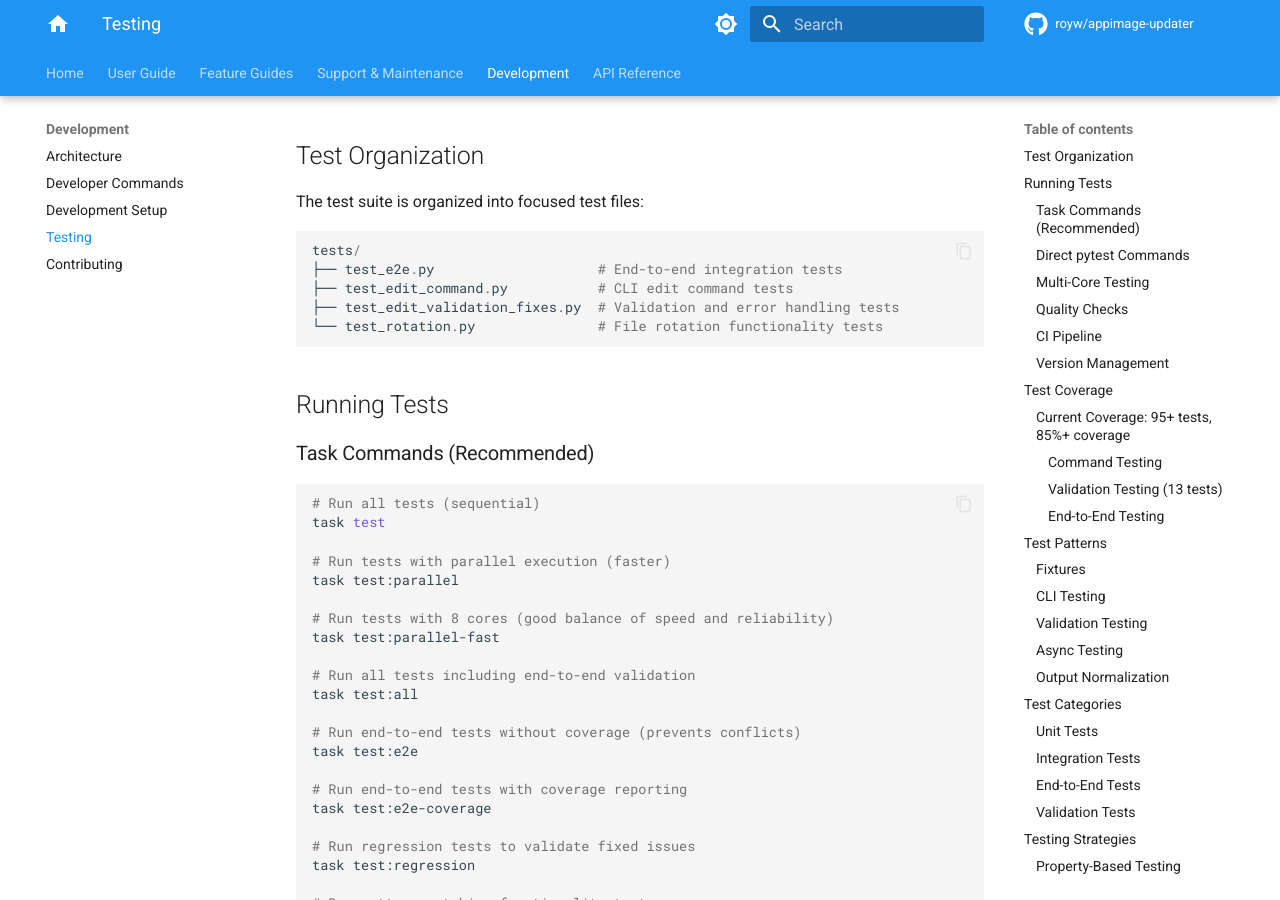
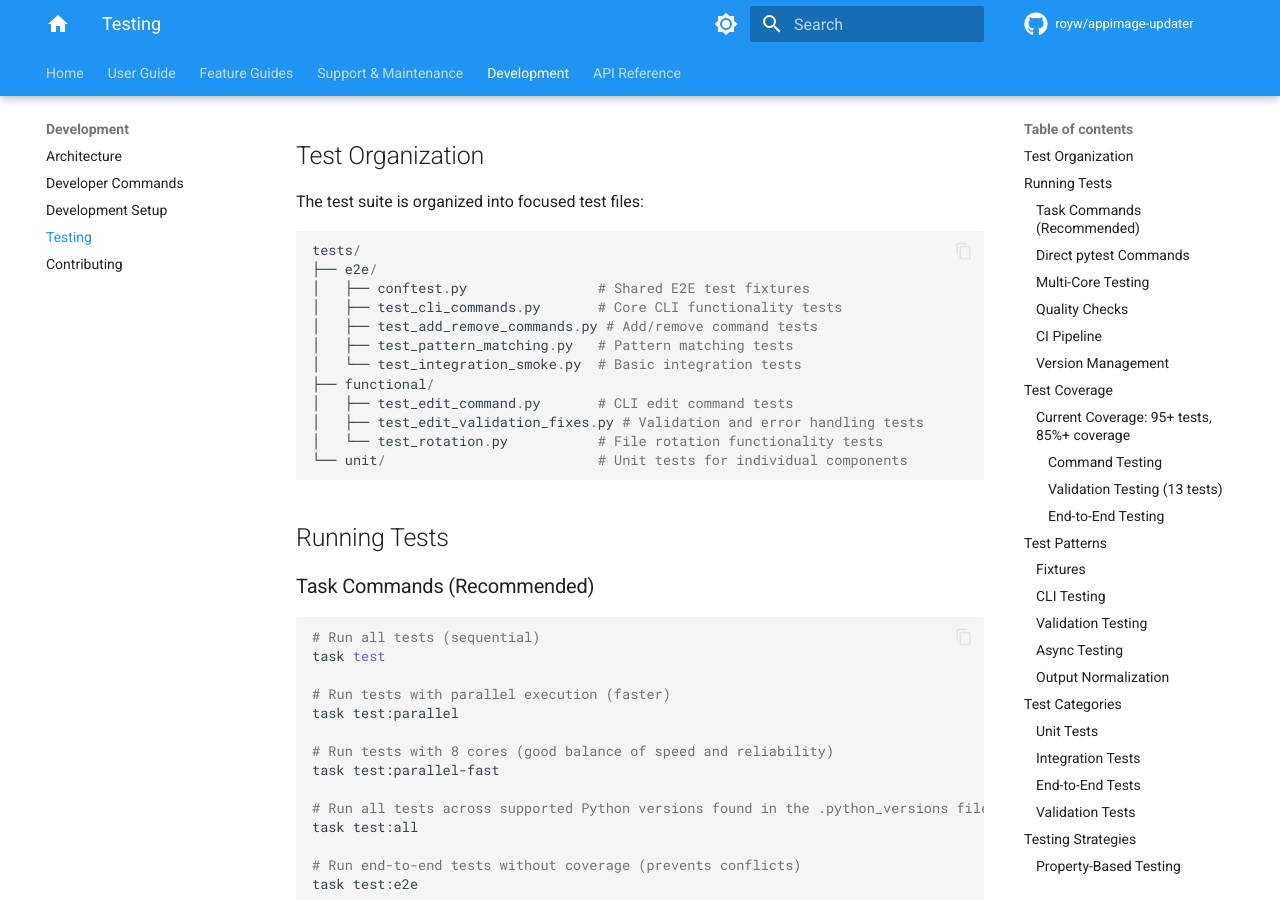
Before and after one commit to royw/appimage-updater, an MkDocs documentation site: the page built from docs/testing.md, in a window 1280 px wide and 900 px high, scrolled down 195 px. Built offline with MkDocs 1.6.1 and Material for MkDocs 9.7.7, drawn with Linux system fonts in a browser that asks for light colours; comment, search, counter and statistics services are not loaded; some of the changed text lies outside the part shown.

Commit message:
docs: update testing documentation and remove redundant README
- Updated docs/testing.md to reflect current E2E test organization
- Clarified task test:all runs tests across Python versions in .python-versions
- Updated test structure to show new focused E2E modules
- Removed redundant tests/README.md to eliminate duplication
- Consolidated all testing documentation into single comprehensive guide

````diff
--- a/docs/testing.md
+++ b/docs/testing.md
@@ -8,10 +8,17 @@ The test suite is organized into focused test files:
 
 ```
 tests/
-├── test_e2e.py                    # End-to-end integration tests
-├── test_edit_command.py           # CLI edit command tests
-├── test_edit_validation_fixes.py  # Validation and error handling tests
-└── test_rotation.py               # File rotation functionality tests
+├── e2e/
+│   ├── conftest.py                # Shared E2E test fixtures
+│   ├── test_cli_commands.py       # Core CLI functionality tests
+│   ├── test_add_remove_commands.py # Add/remove command tests
+│   ├── test_pattern_matching.py   # Pattern matching tests
+│   └── test_integration_smoke.py  # Basic integration tests
+├── functional/
+│   ├── test_edit_command.py       # CLI edit command tests
+│   ├── test_edit_validation_fixes.py # Validation and error handling tests
+│   └── test_rotation.py           # File rotation functionality tests
+└── unit/                          # Unit tests for individual components
 ```
 
 ## Running Tests
@@ -28,7 +35,7 @@ task test:parallel
 # Run tests with 8 cores (good balance of speed and reliability)
 task test:parallel-fast
 
-# Run all tests including end-to-end validation
+# Run all tests across supported Python versions found in the .python_versions file  (3.11, 3.12, 3.13)
 task test:all
 
 # Run end-to-end tests without coverage (prevents conflicts)
@@ -425,7 +432,7 @@ Tests run automatically on:
 
 Tests run across:
 
-- Python 3.11, 3.12, 3.13
+- Python 3.11, 3.12, 3.13 (as defined in `.python-versions`)
 - Multiple operating systems (Linux, macOS, Windows)
 - Different dependency versions
 
````
Also changed, not shown: 1 other file.
